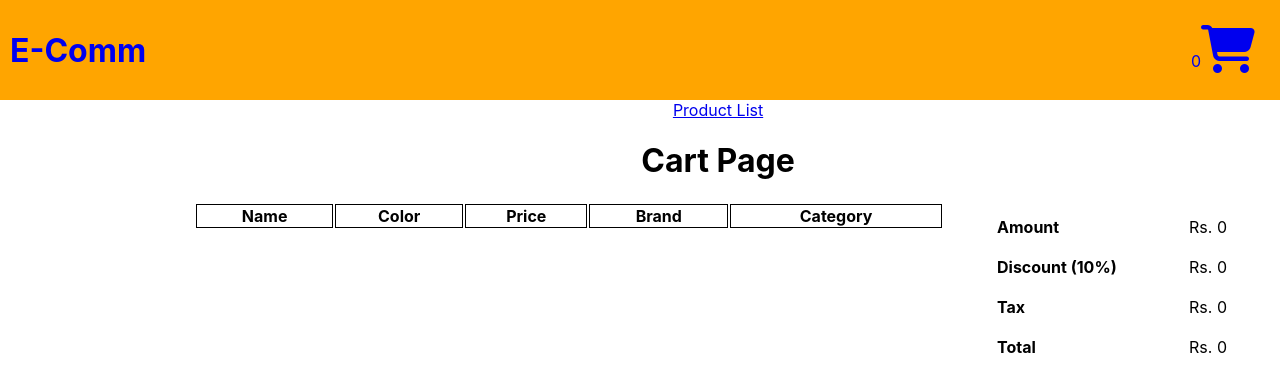
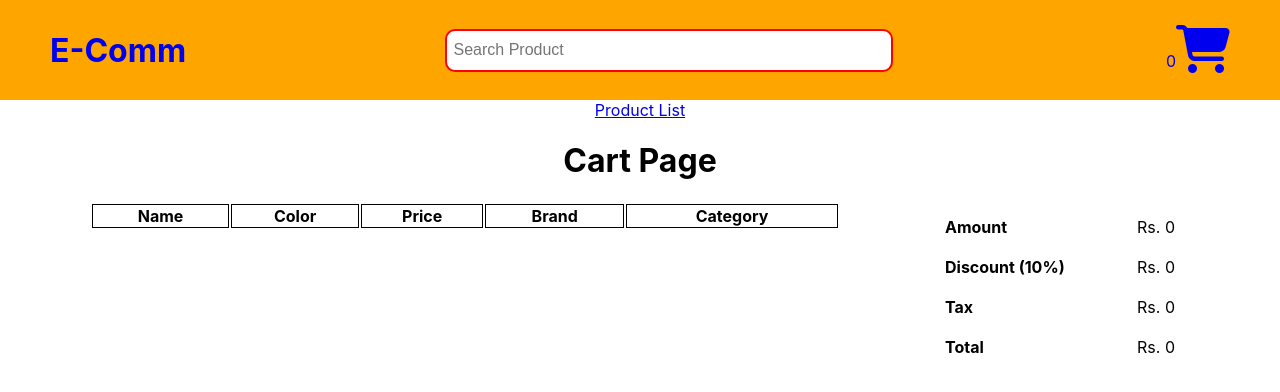
Before and after one commit to Mohit3312/redux-saga, a React (Create React App) app: page /cart in a window 1280 px wide. Shown: the top 392 px of the page. Built offline with nearby package versions, Linux system fonts and the light colour scheme.

Commit message:
Added functionality of searching products

```diff
--- a/src/components/Header.js
+++ b/src/components/Header.js
@@ -1,22 +1,60 @@
 import React from "react";
-import { useSelector } from "react-redux";
+import { useDispatch, useSelector } from "react-redux";
+import { searchProduct } from "../redux/productAction";
 import { Link } from "react-router-dom";
 
 const Header = () => {
+  const dispatch = useDispatch();
   const cartDataResult = useSelector((state) => state.cartData);
   console.log("Data in header component", cartDataResult);
   return (
     <div
       className="header"
-      style={{ backgroundColor: "orange", height: "100px" }}
+      style={{
+        backgroundColor: "orange",
+        height: "100px",
+        display: "flex",
+        justifyContent: "space-between",
+      }}
     >
       <Link to="/">
-        <div style={{ float: "left", margin: "10px", position: "relative" }}>
+        <div
+          style={{
+            float: "left",
+            margin: "10px",
+            marginLeft: "50px",
+            position: "relative",
+          }}
+        >
           <h1>E-Comm</h1>
         </div>
       </Link>
+      <div style={{ alignSelf: "center" }}>
+        <input
+          type="text"
+          placeholder="Search Product"
+          style={{
+            width: "430px",
+            height: "25px",
+            padding: "7px",
+            border: "2px solid red",
+            borderRadius: "10px",
+            fontSize: "16px",
+          }}
+          onChange={(event) => {
+            dispatch(searchProduct(event.target.value));
+          }}
+        />
+      </div>
       <Link to="/cart">
-        <div style={{ float: "right", margin: "25px", position: "relative" }}>
+        <div
+          style={{
+            float: "right",
+            margin: "25px",
+            marginRight: "50px",
+            position: "relative",
+          }}
+        >
           <span>{cartDataResult.length}</span>
           <i className="fa-solid fa-cart-shopping fa-3x"></i>
         </div>
--- a/src/components/Main.js
+++ b/src/components/Main.js
@@ -33,11 +33,11 @@ function Main() {
       <div
         className="product-container"
         style={{
-          marginTop: "50px",
+          margin: "50px",
           display: "flex",
           flexWrap: "wrap",
           justifyContent: "space-evenly",
-          alignItems: "center",
+          alignItems: "space-evenly",
         }}
       >
         {productDataResult.map((item) => (
@@ -46,9 +46,10 @@ function Main() {
             className="product-item"
             style={{
               display: "flex",
-              alignItems: "center",
+              alignItems: "space-evenly",
               flexDirection: "column",
               border: "2px solid black",
+              margin: "20px",
               padding: "10px",
               borderRadius: "15px",
             }}
--- a/src/redux/constant.js
+++ b/src/redux/constant.js
@@ -3,3 +3,4 @@ export const REMOVE_TO_CART = "REMOVE_TO_CART";
 export const EMPTY_CART = "EMPTY_CART";
 export const PRODUCT_LIST = "PRODUCT_LIST";
 export const SET_PRODUCT_LIST = "SET_PRODUCT_LIST";
+export const SEARCH_PRODUCT = "SEARCH_PRODUCT";
--- a/src/redux/productAction.js
+++ b/src/redux/productAction.js
@@ -1,4 +1,4 @@
-import { PRODUCT_LIST } from "./constant";
+import { PRODUCT_LIST, SEARCH_PRODUCT } from "./constant";
 
 // export const productList = () => {
 //   let data = "hello";
@@ -14,3 +14,10 @@ export const productList = () => {
     type: PRODUCT_LIST,
   };
 };
+
+export const searchProduct = (query) => {
+  return {
+    type: SEARCH_PRODUCT,
+    query,
+  };
+};
--- a/src/redux/productSaga.js
+++ b/src/redux/productSaga.js
@@ -1,4 +1,4 @@
-import { PRODUCT_LIST, SET_PRODUCT_LIST } from "./constant";
+import { PRODUCT_LIST, SEARCH_PRODUCT, SET_PRODUCT_LIST } from "./constant";
 import { takeEvery, put } from "redux-saga/effects";
 
 function* getProducts() {
@@ -8,9 +8,17 @@ function* getProducts() {
   yield put({ type: SET_PRODUCT_LIST, data });
 }
 
+function* searchProduct(data) {
+  console.log("searchProduct");
+  let searchData = yield fetch(`http://localhost:3500/product?q=${data.query}`);
+  searchData = yield searchData.json();
+  yield put({ type: SET_PRODUCT_LIST, data: searchData });
+}
+
 function* productSaga() {
   console.log("productSaga");
   yield takeEvery(PRODUCT_LIST, getProducts);
+  yield takeEvery(SEARCH_PRODUCT, searchProduct);
 }
 
 export default productSaga;
```
